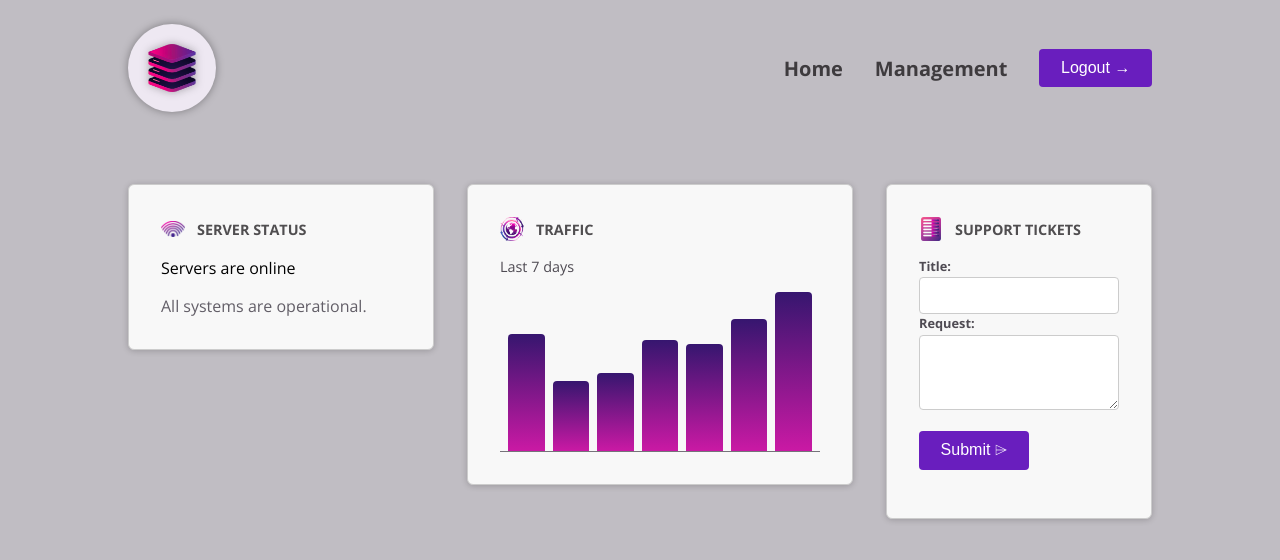
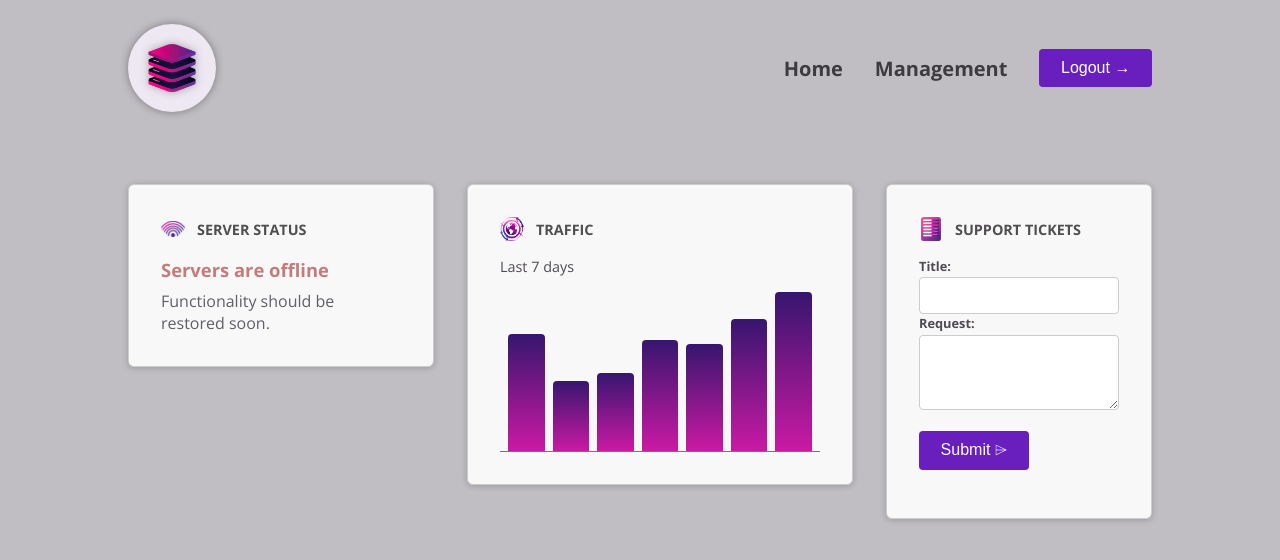
Before and after one commit to drizzor/udemy-angular-P06-Component-Deep-Dive, an Angular app: page / in a window 1280 px wide. Shown: the top 560 px of the page. Built offline with nearby package versions, Linux system fonts and the light colour scheme.

Commit message:
Utilisation ngOnInit

```diff
--- a/src/app/dashboard/server-status/server-status.component.html
+++ b/src/app/dashboard/server-status/server-status.component.html
@@ -1,3 +1,11 @@
+<div [class.status]="{
+    status: true,
+    'status-online': currentStatus === 'online',
+    'status-offline': currentStatus === 'offline',
+    'status-unknown': currentStatus === 'unknown',
+}" [style]="{
+    'color': currentStatus === 'online' ? 'darkgreen' : currentStatus === 'offline' ? 'darkred' : 'grey',
+}">
     @if (currentStatus === 'online') {
     <p>Servers are online</p>
     <p>All systems are operational.</p>
@@ -8,3 +16,4 @@
     <p>Server status is unknown</p>
     <p>Fetching server status failed.</p>
     }
+</div>
--- a/src/app/dashboard/server-status/server-status.component.ts
+++ b/src/app/dashboard/server-status/server-status.component.ts
@@ -1,4 +1,4 @@
-import { Component } from '@angular/core';
+import { Component, OnInit } from '@angular/core';
 
 @Component({
   selector: 'app-server-status',
@@ -7,6 +7,21 @@ import { Component } from '@angular/core';
   templateUrl: './server-status.component.html',
   styleUrl: './server-status.component.css'
 })
-export class ServerStatusComponent {
-  currentStatus = 'online';
+export class ServerStatusComponent implements OnInit {
+  currentStatus: 'online' | 'offline' | 'unknown' = 'offline';
+
+  constructor() { }
+
+  ngOnInit() {
+    setInterval(() => {
+      const rnd = Math.random(); // random number between 0 and 0.9999999999999999
+      if (rnd < 0.5) {
+        this.currentStatus = 'online';
+      } else if (rnd < 0.9) {
+        this.currentStatus = 'offline';
+      } else {
+        this.currentStatus = 'unknown';
+      }
+    }, 5000);
+  }
 }
--- a/src/app/shared/control/control.component.ts
+++ b/src/app/shared/control/control.component.ts
@@ -1,4 +1,4 @@
-import { Component, ViewEncapsulation, input } from '@angular/core';
+import { Component, ElementRef, HostBinding, HostListener, ViewEncapsulation, inject, input } from '@angular/core';
 
 @Component({
   selector: 'app-control',
@@ -9,11 +9,22 @@ import { Component, ViewEncapsulation, input } from '@angular/core';
   encapsulation: ViewEncapsulation.None,
   host: {
     class: 'control',
+    '(click)': 'onClick()',
   },
 })
 export class ControlComponent {
+  // @HostBinding('class') className = 'control';
+  // @HostListener('click') onClick() {
+  //   console.log('click');
+  // }
   label = input.required<{
     name: string;
     for: string;
   }>();
+  private el = inject(ElementRef);
+
+  onClick() {
+    console.log('click');
+    console.log(this.el.nativeElement);
+  }
 }
```
Lines whose indentation alone changed are shown as unchanged.
